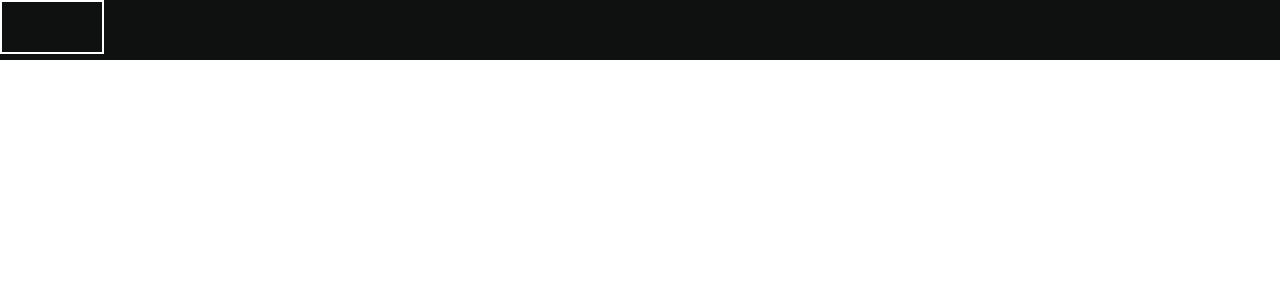
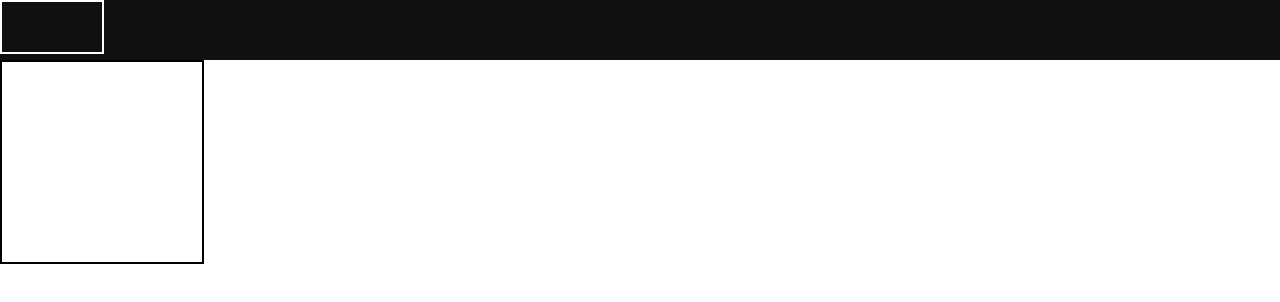
Before and after one commit to Gurmeet-GSK/Amazon-Clone, a plain HTML site: page index.html in a window 1280 px wide. Drawn offline with Linux system fonts and the light colour scheme.

Commit message:
resources needed for clone are added

```diff
--- a/index.html
+++ b/index.html
@@ -18,5 +18,6 @@
         </div>
 
     </header>
+    <main></main>
 </body>
 </html>
--- a/style.css
+++ b/style.css
@@ -1,7 +1,6 @@
 * {
     margin: 0;
     font-family: Arial, Helvetica, sans-serif;
-    border: border-box;
 }
 
 .navbar {
@@ -30,3 +29,9 @@
 .border:hover {
     border: 2px solid white;
 }
+main{
+    height: 200px;
+    width: 200px;
+    border: 2px solid black;
+
+}
```
